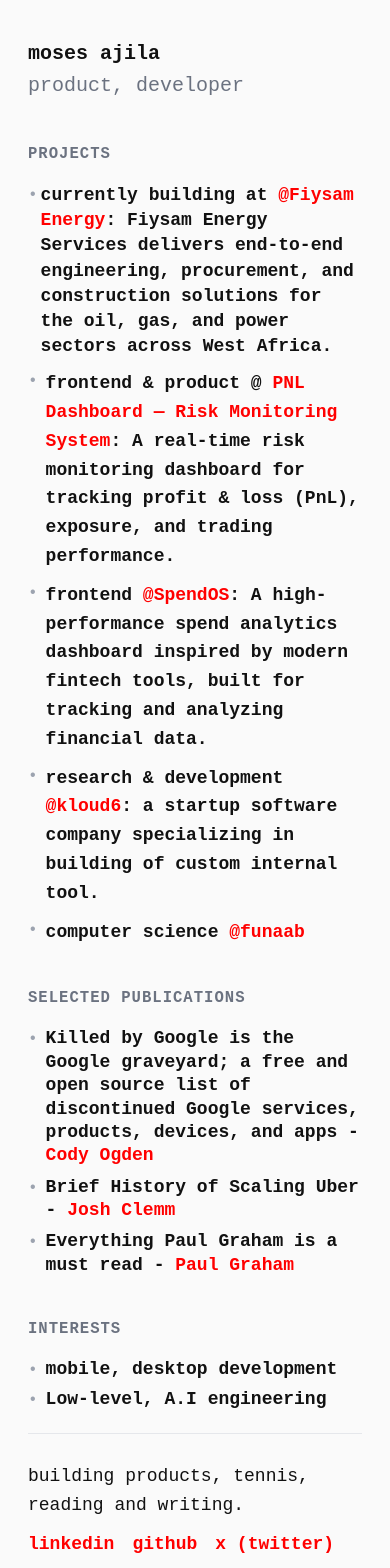
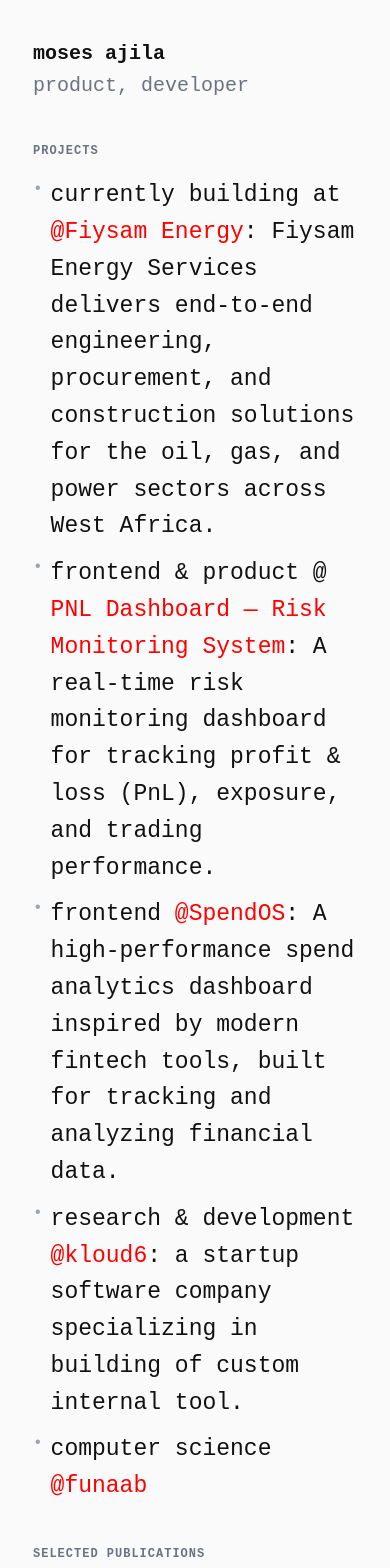
Before and after one commit to heynull/portfolio, a Next.js app: page / in a window 390 px wide. Shown: the top 1568 px of the page. Built offline with nearby package versions, Linux system fonts and the light colour scheme; a web font is replaced by a local one.

Commit message:
fix: responsive fonts with CSS classes (16px desktop, 20px mobile)

```diff
--- a/app/globals.css
+++ b/app/globals.css
@@ -60,3 +60,34 @@
 button:hover, a:hover {
   opacity: 0.7;
 }
+
+/* Desktop font sizes (default) */
+.projects-text,
+.publications-text,
+.interests-text,
+.footer-text {
+  font-size: 16px;
+  line-height: 1.6;
+}
+
+/* Headers */
+.section-title {
+  font-size: 14px;
+  letter-spacing: 1px;
+  color: #6b7280;
+  margin-bottom: 16px;
+}
+
+/* Mobile font sizes */
+@media (max-width: 768px) {
+  .projects-text,
+  .publications-text,
+  .interests-text,
+  .footer-text {
+    font-size: 23px;
+  }
+
+  .section-title {
+    font-size: 12px;
+  }
+}
--- a/app/page.tsx
+++ b/app/page.tsx
@@ -2,7 +2,7 @@
 
 export default function Home() {
   return (
-    <div style={{ maxWidth: "768px", margin: "0 auto", padding: "30px 20px" }} className="responsive-padding">
+    <div style={{ maxWidth: "768px", margin: "0 auto", padding: "30px 25px" }} className="responsive-padding">
       {/* Header */}
       <div style={{ marginBottom: "40px" }}>
         <p style={{ fontSize: "20px", fontWeight: "600", margin: 0 }}>
@@ -15,121 +15,92 @@
 
       {/* Projects */}
       <div style={{ marginBottom: "40px" }}>
-        <h2
-          style={{
-            fontSize: "clamp(14px, 4vw, 16px)",
-            letterSpacing: "1px",
-            color: "#6b7280",
-            marginBottom: "16px",
-          }}
-        >
-          PROJECTS
-        </h2>
+        <h2 className="section-title">PROJECTS</h2>
         <div style={{ display: "flex", flexDirection: "column", gap: "10px" }}>
-          <div style={{ display: "flex", gap: "3px" }}>
+
+          <div style={{ display: "flex", gap: "8px" }}>
             <span style={{ color: "#9ca3af" }}>•</span>
-            <span style={{ lineHeight: "1.4", fontSize: "clamp(16px, 5vw, 18px)", fontWeight: "600" }}>
+            <span className="projects-text">
               currently building at{" "}
               <a
                 href="https://fiysamenergy.com"
                 target="_blank"
                 rel="noopener noreferrer"
                 style={{ color: "red", textDecoration: "none" }}
-                onMouseEnter={(e) =>
-                  (e.currentTarget.style.textDecoration = "underline")
-                }
-                onMouseLeave={(e) =>
-                  (e.currentTarget.style.textDecoration = "none")
-                }
+                onMouseEnter={(e) => (e.currentTarget.style.textDecoration = "underline")}
+                onMouseLeave={(e) => (e.currentTarget.style.textDecoration = "none")}
               >
                 @Fiysam Energy
               </a>
-              : Fiysam Energy Services delivers end-to-end engineering,
-              procurement, and construction solutions for the oil, gas, and
-              power sectors across West Africa.
+              : Fiysam Energy Services delivers end-to-end engineering, procurement, and construction solutions for the oil, gas, and power sectors across West Africa.
             </span>
           </div>
+
           <div style={{ display: "flex", gap: "8px" }}>
             <span style={{ color: "#9ca3af" }}>•</span>
-            <span style={{ lineHeight: "1.6", fontSize: "clamp(16px, 5vw, 18px)", fontWeight: "600" }}>
+            <span className="projects-text">
               frontend & product @{" "}
               <a
                 href="https://pnl-dashboard-opal.vercel.app/"
                 target="_blank"
                 rel="noopener noreferrer"
                 style={{ color: "red", textDecoration: "none" }}
-                onMouseEnter={(e) =>
-                  (e.currentTarget.style.textDecoration = "underline")
-                }
-                onMouseLeave={(e) =>
-                  (e.currentTarget.style.textDecoration = "none")
-                }
+                onMouseEnter={(e) => (e.currentTarget.style.textDecoration = "underline")}
+                onMouseLeave={(e) => (e.currentTarget.style.textDecoration = "none")}
               >
                 PNL Dashboard — Risk Monitoring System
               </a>
-              : A real-time risk monitoring dashboard for tracking profit & loss
-              (PnL), exposure, and trading performance.
+              : A real-time risk monitoring dashboard for tracking profit & loss (PnL), exposure, and trading performance.
             </span>
           </div>
+
           <div style={{ display: "flex", gap: "8px" }}>
             <span style={{ color: "#9ca3af" }}>•</span>
-            <span style={{ lineHeight: "1.6", fontSize: "clamp(16px, 5vw, 18px)", fontWeight: "600" }}>
+            <span className="projects-text">
               frontend{" "}
               <a
                 href="https://spend-dashboard-x2fs-erxdf5hhn-ajgits-projects.vercel.app/"
                 target="_blank"
                 rel="noopener noreferrer"
                 style={{ color: "red", textDecoration: "none" }}
-                onMouseEnter={(e) =>
-                  (e.currentTarget.style.textDecoration = "underline")
-                }
-                onMouseLeave={(e) =>
-                  (e.currentTarget.style.textDecoration = "none")
-                }
+                onMouseEnter={(e) => (e.currentTarget.style.textDecoration = "underline")}
+                onMouseLeave={(e) => (e.currentTarget.style.textDecoration = "none")}
               >
                 @SpendOS
               </a>
-              : A high-performance spend analytics dashboard inspired by modern
-              fintech tools, built for tracking and analyzing financial data.
+              : A high-performance spend analytics dashboard inspired by modern fintech tools, built for tracking and analyzing financial data.
             </span>
           </div>
+
           <div style={{ display: "flex", gap: "8px" }}>
             <span style={{ color: "#9ca3af" }}>•</span>
-            <span style={{ lineHeight: "1.6", fontSize: "clamp(16px, 5vw, 18px)", fontWeight: "600" }}>
+            <span className="projects-text">
               research & development{" "}
               <a
                 href="https://www.linkedin.com/company/kloud6"
                 target="_blank"
                 rel="noopener noreferrer"
                 style={{ color: "red", textDecoration: "none" }}
-                onMouseEnter={(e) =>
-                  (e.currentTarget.style.textDecoration = "underline")
-                }
-                onMouseLeave={(e) =>
-                  (e.currentTarget.style.textDecoration = "none")
-                }
+                onMouseEnter={(e) => (e.currentTarget.style.textDecoration = "underline")}
+                onMouseLeave={(e) => (e.currentTarget.style.textDecoration = "none")}
               >
                 @kloud6
               </a>
-              : a startup software company specializing in building of custom
-              internal tool.
+              : a startup software company specializing in building of custom internal tool.
             </span>
           </div>
+
           <div style={{ display: "flex", gap: "8px" }}>
             <span style={{ color: "#9ca3af" }}>•</span>
-            <span style={{ lineHeight: "1.6", fontSize: "clamp(16px, 5vw, 18px)", fontWeight: "600" }}>
+            <span className="projects-text">
               computer science{" "}
               <a
                 href="https://funaab.edu.ng"
                 target="_blank"
                 rel="noopener noreferrer"
                 style={{ color: "red", textDecoration: "none" }}
-                onMouseEnter={(e) =>
-                  (e.currentTarget.style.textDecoration = "underline")
-                }
-                onMouseLeave={(e) =>
-                  (e.currentTarget.style.textDecoration = "none")
-                }
+                onMouseEnter={(e) => (e.currentTarget.style.textDecoration = "underline")}
+                onMouseLeave={(e) => (e.currentTarget.style.textDecoration = "none")}
               >
                 @funaab
               </a>
@@ -140,74 +111,54 @@
 
       {/* Selected Publications */}
       <div style={{ marginBottom: "40px" }}>
-        <h2
-          style={{
-            fontSize: "clamp(14px, 4vw, 16px)",
-            letterSpacing: "1px",
-            color: "#6b7280",
-            marginBottom: "16px",
-          }}
-        >
-          SELECTED PUBLICATIONS
-        </h2>
+        <h2 className="section-title">SELECTED PUBLICATIONS</h2>
         <div style={{ display: "flex", flexDirection: "column", gap: "8px" }}>
+
           <div style={{ display: "flex", gap: "8px" }}>
             <span style={{ color: "#9ca3af" }}>•</span>
-            <span style={{ lineHeight: "1.3", fontSize: "clamp(16px, 5vw, 18px)", fontWeight: "600" }}>
-              Killed by Google is the Google graveyard; a free and open source
-              list of discontinued Google services, products, devices, and apps
-              -{" "}
+            <span className="publications-text">
+              Killed by Google is the Google graveyard; a free and open source list of discontinued Google services, products, devices, and apps -{" "}
               <a
                 href="https://killedbygoogle.com/"
                 target="_blank"
                 rel="noopener noreferrer"
                 style={{ color: "red", textDecoration: "none" }}
-                onMouseEnter={(e) =>
-                  (e.currentTarget.style.textDecoration = "underline")
-                }
-                onMouseLeave={(e) =>
-                  (e.currentTarget.style.textDecoration = "none")
-                }
+                onMouseEnter={(e) => (e.currentTarget.style.textDecoration = "underline")}
+                onMouseLeave={(e) => (e.currentTarget.style.textDecoration = "none")}
               >
                 Cody Ogden
               </a>
             </span>
           </div>
+
           <div style={{ display: "flex", gap: "8px" }}>
             <span style={{ color: "#9ca3af" }}>•</span>
-            <span style={{ lineHeight: "1.3", fontSize: "clamp(16px, 5vw, 18px)", fontWeight: "600" }}>
+            <span className="publications-text">
               Brief History of Scaling Uber -{" "}
               <a
                 href="https://highscalability.com/brief-history-of-scaling-uber/"
                 target="_blank"
                 rel="noopener noreferrer"
                 style={{ color: "red", textDecoration: "none" }}
-                onMouseEnter={(e) =>
-                  (e.currentTarget.style.textDecoration = "underline")
-                }
-                onMouseLeave={(e) =>
-                  (e.currentTarget.style.textDecoration = "none")
-                }
+                onMouseEnter={(e) => (e.currentTarget.style.textDecoration = "underline")}
+                onMouseLeave={(e) => (e.currentTarget.style.textDecoration = "none")}
               >
                 Josh Clemm
               </a>
             </span>
           </div>
+
           <div style={{ display: "flex", gap: "8px" }}>
             <span style={{ color: "#9ca3af" }}>•</span>
-            <span style={{ lineHeight: "1.3", fontSize: "clamp(16px, 5vw, 18px)", fontWeight: "600" }}>
+            <span className="publications-text">
               Everything Paul Graham is a must read -{" "}
               <a
                 href="https://paulgraham.com/"
                 target="_blank"
                 rel="noopener noreferrer"
                 style={{ color: "red", textDecoration: "none" }}
-                onMouseEnter={(e) =>
-                  (e.currentTarget.style.textDecoration = "underline")
-                }
-                onMouseLeave={(e) =>
-                  (e.currentTarget.style.textDecoration = "none")
-                }
+                onMouseEnter={(e) => (e.currentTarget.style.textDecoration = "underline")}
+                onMouseLeave={(e) => (e.currentTarget.style.textDecoration = "none")}
               >
                 Paul Graham
               </a>
@@ -218,59 +169,34 @@
 
       {/* Interests */}
       <div style={{ marginBottom: "20px" }}>
-        <h2
-          style={{
-            fontSize: "clamp(14px, 4vw, 16px)",
-            letterSpacing: "1px",
-            color: "#6b7280",
-            marginBottom: "16px",
-          }}
-        >
-          INTERESTS
-        </h2>
+        <h2 className="section-title">INTERESTS</h2>
         <div style={{ display: "flex", flexDirection: "column", gap: "4px" }}>
+
           <div style={{ display: "flex", gap: "8px" }}>
             <span style={{ color: "#9ca3af" }}>•</span>
-            <span style={{ lineHeight: "1.3", fontSize: "clamp(16px, 5vw, 18px)", fontWeight: "600" }}>
-              mobile, desktop development
-            </span>
+            <span className="interests-text">mobile, desktop development</span>
           </div>
+
           <div style={{ display: "flex", gap: "8px" }}>
             <span style={{ color: "#9ca3af" }}>•</span>
-            <span style={{ lineHeight: "1.3", fontSize: "clamp(16px, 5vw, 18px)", fontWeight: "600" }}>
-              Low-level, A.I engineering
-            </span>
+            <span className="interests-text">Low-level, A.I engineering</span>
           </div>
         </div>
       </div>
 
       {/* Footer */}
       <div style={{ paddingTop: "10px", borderTop: "1px solid #e5e7eb" }}>
-        <p
-          style={{ marginBottom: "10px", lineHeight: "1.6", fontSize: "clamp(16px, 5vw, 18px)", fontWeight: "400" }}
-        >
+        <p className="footer-text" style={{ marginBottom: "10px", fontWeight: "400" }}>
           building products, tennis, reading and writing.
         </p>
-        <div
-          style={{
-            display: "flex",
-            flexWrap: "wrap",
-            gap: "18px",
-            fontSize: "clamp(18px, 5vw, 18px)",
-            fontWeight: "600",
-          }}
-        >
+        <div style={{ display: "flex", flexWrap: "wrap", gap: "18px", fontWeight: "600" }}>
           <a
             href="https://linkedin.com/in/ajila-moses"
             target="_blank"
             rel="noopener noreferrer"
             style={{ color: "red", textDecoration: "none" }}
-            onMouseEnter={(e) =>
-              (e.currentTarget.style.textDecoration = "underline")
-            }
-            onMouseLeave={(e) =>
-              (e.currentTarget.style.textDecoration = "none")
-            }
+            onMouseEnter={(e) => (e.currentTarget.style.textDecoration = "underline")}
+            onMouseLeave={(e) => (e.currentTarget.style.textDecoration = "none")}
           >
             linkedin
           </a>
@@ -279,12 +205,8 @@
             target="_blank"
             rel="noopener noreferrer"
             style={{ color: "red", textDecoration: "none" }}
-            onMouseEnter={(e) =>
-              (e.currentTarget.style.textDecoration = "underline")
-            }
-            onMouseLeave={(e) =>
-              (e.currentTarget.style.textDecoration = "none")
-            }
+            onMouseEnter={(e) => (e.currentTarget.style.textDecoration = "underline")}
+            onMouseLeave={(e) => (e.currentTarget.style.textDecoration = "none")}
           >
             github
           </a>
@@ -293,24 +215,16 @@
             target="_blank"
             rel="noopener noreferrer"
             style={{ color: "red", textDecoration: "none" }}
-            onMouseEnter={(e) =>
-              (e.currentTarget.style.textDecoration = "underline")
-            }
-            onMouseLeave={(e) =>
-              (e.currentTarget.style.textDecoration = "none")
-            }
+            onMouseEnter={(e) => (e.currentTarget.style.textDecoration = "underline")}
+            onMouseLeave={(e) => (e.currentTarget.style.textDecoration = "none")}
           >
             x (twitter)
           </a>
           <a
             href="mailto:mosesajila@gmail.com"
             style={{ color: "red", textDecoration: "none" }}
-            onMouseEnter={(e) =>
-              (e.currentTarget.style.textDecoration = "underline")
-            }
-            onMouseLeave={(e) =>
-              (e.currentTarget.style.textDecoration = "none")
-            }
+            onMouseEnter={(e) => (e.currentTarget.style.textDecoration = "underline")}
+            onMouseLeave={(e) => (e.currentTarget.style.textDecoration = "none")}
           >
             mosesajila@gmail.com
           </a>
```
